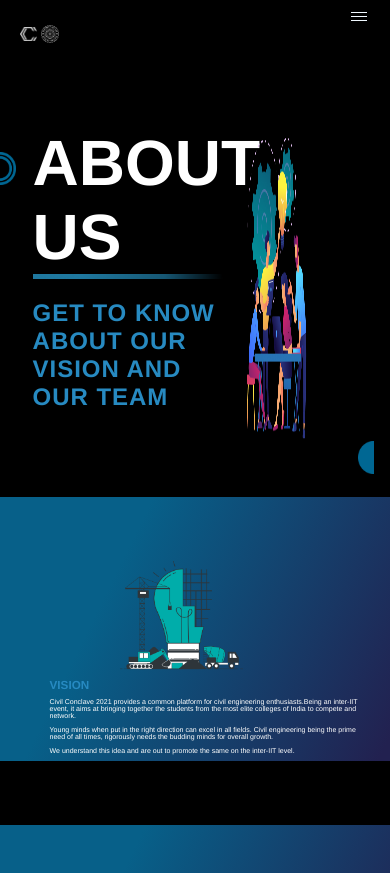
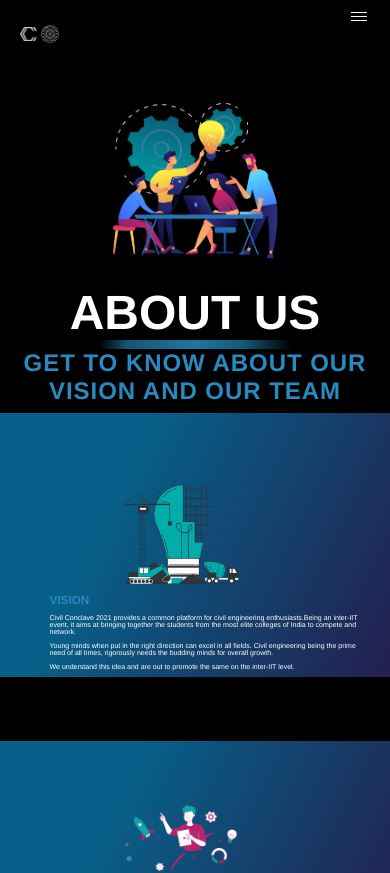
Before and after one commit to Civil-Conclave/civilconclave2k22, a React (Create React App) app: page /aboutus in a window 390 px wide. Shown: the top 873 px of the page. Built offline with nearby package versions, Linux system fonts and the light colour scheme.

Commit message:
Header about bugs fixed

```diff
--- a/src/components/AboutUs/HeaderAbout.css
+++ b/src/components/AboutUs/HeaderAbout.css
@@ -31,9 +31,10 @@
   font-style: normal;
   font-weight: 700;
   font-size: 4rem;
+  display: flex;
   /* letter-spacing: 0.04em; */
 }
-.about-info h2 {
+.headerInformation {
   /* width: 30vw; */
   font-family: "Helvetica";
   font-style: normal;
@@ -41,9 +42,10 @@
   font-size: 1.5rem;
   letter-spacing: 0.04em;
   color: #278ac1;
+  display: flex;
 }
 .about-info img {
-  width: 100%;
+  width: 90%;
 }
 .frame-img {
   display: flex;
@@ -63,9 +65,45 @@
 .imgRightEllipse {
   width: 50%;
 }
-/* .right-ellipse img {
-  margin-left: 16.5vw;
-  margin-top: 28vh;
-  height: 18vh;
-  width: 5vw;
-} */
+.lineMob {
+  display: none;
+}
+
+@media (max-width: 760px) {
+  .header-about-container {
+    height: 40vh;
+    flex-direction: column-reverse;
+    margin: auto;
+  }
+  .frame-img {
+    width: 70%;
+    margin: auto;
+  }
+  .frame-img img {
+    width: 80%;
+  }
+  .about-info {
+    width: 90%;
+    margin: auto;
+  }
+  .left-img {
+    display: none;
+  }
+  .right-ellipse {
+    display: none;
+  }
+  .headerTitle {
+    justify-content: center;
+    font-size: 3rem;
+  }
+  .headerInformation {
+    justify-content: center;
+    text-align: center;
+  }
+  .lineDesktop {
+    display: none;
+  }
+  .lineMob {
+    display: block;
+  }
+}
--- a/src/components/AboutUs/HeaderAbout.jsx
+++ b/src/components/AboutUs/HeaderAbout.jsx
@@ -1,6 +1,7 @@
 import React from "react";
 import DoubleEllipse from "../../assets/DoubleEllipse.png";
 import rectangleimg from "../../assets/Rectangle 622.png";
+import aboutuslinemob from "../../assets/AboutUsLineMobile.png";
 import frameimg from "../../assets/Frame.png";
 import rightimg from "../../assets/Ellipse 8.png";
 import "./HeaderAbout.css";
@@ -12,8 +13,11 @@ const About = () => {
       </div>
       <div className="about-info">
         <div className="headerTitle">ABOUT US</div>
-        <img src={rectangleimg} alt="" />
-        <h2>GET TO KNOW ABOUT OUR VISION AND OUR TEAM</h2>
+        <img className="lineDesktop" src={rectangleimg} alt="" />
+        <img className="lineMob" src={aboutuslinemob} alt="/" />
+        <div className="headerInformation">
+          GET TO KNOW ABOUT OUR VISION AND OUR TEAM
+        </div>
       </div>
       <div className="frame-img">
         <img src={frameimg} alt="" />
--- a/src/components/Events/EventsAll.css
+++ b/src/components/Events/EventsAll.css
@@ -27,12 +27,10 @@
   background-image: linear-gradient(116.24deg, #076089 28.12%, #222150 93.23%);
   border-radius: 25px 0px;
   color: aliceblue;
+  padding: 2rem;
 }
 .eventHeadingNew {
-  padding: 1.4vw;
-  padding-top: 5vh;
-  padding-left: 2vw;
-  width: 29vw;
+  width: 50%;
 }
 .eventHeadingNew h4 {
   font-weight: 650;
@@ -82,9 +80,7 @@
   margin-left: 3.2vw;
 }
 .Resarch-heading {
-  padding: 1.4vw;
-  padding-top: 5vh;
-  width: 28vw;
+  width: 50%;
   font-size: 15px;
 }
 .Resarch-heading h4 {
@@ -118,6 +114,7 @@
   .whole-eventscontainer {
     display: flex;
     flex-direction: column-reverse;
+    width: 70%;
   }
   .Resarch-img {
     align-content: center;
@@ -161,7 +158,7 @@
     text-align: center;
   }
   .Resarch-heading {
-    width: 86vw;
+    width: 90%;
     padding: 3vw;
   }
   .Resarch-heading h4 {
--- a/src/components/Events/Scroller.css
+++ b/src/components/Events/Scroller.css
@@ -41,3 +41,15 @@
   top: 95%;
   width: 15%;
 }
+
+@media (max-width: 760px) {
+  .fixedScrollWrapper {
+    display: none;
+  }
+  .scrollWrapper {
+    display: none;
+  }
+  .backCircle {
+    display: none;
+  }
+}
--- a/src/components/Home/EventsHome.js
+++ b/src/components/Home/EventsHome.js
@@ -27,6 +27,9 @@ function Events() {
   }, [width]);
 
   const scrollerPrev = (scrollOffset) => {
+    if (prevPos === 0.05 * width) {
+      return;
+    }
     console.log(ref.current.scrollLeft);
     ref.current.scrollLeft += scrollOffset;
     console.log("scrollLeft is", ref.current.scrollLeft);
@@ -35,6 +38,10 @@ function Events() {
     setIsActive(true);
   };
   const scrollerNext = (scrollOffset) => {
+    if (nextPos === 1.4000000000000001 * width) {
+      return;
+    }
+    console.log(nextPos / width);
     console.log(ref.current);
     ref.current.scrollLeft += scrollOffset;
     console.log("scrollLeft is", ref.current.scrollLeft);
```
Also changed, not shown: src/assets/AboutUsLineMobile.png (added).
